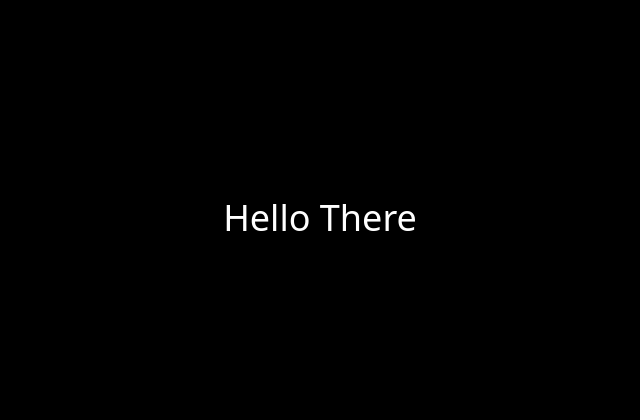
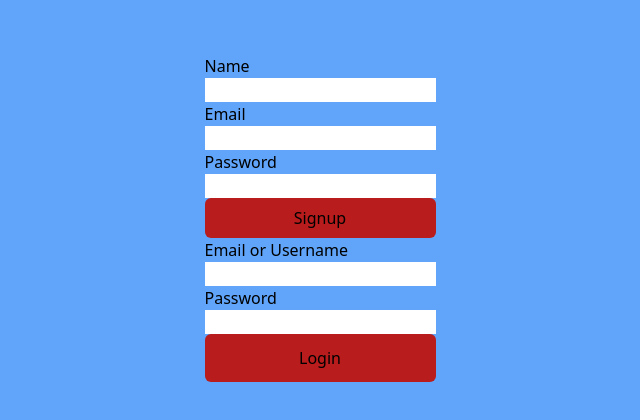
Before and after one commit to Peer-Tutoring/peer-tutoring, a Next.js app in the folder frontend/: page / in a window 1280 px wide. Shown: the part 182-602 px from the top of the page, without its empty margins (320-960 px from the left). Built offline with nearby package versions, Linux system fonts and the light colour scheme.

Commit message:
render signup and login components

```diff
--- a/frontend/src/app/page.tsx
+++ b/frontend/src/app/page.tsx
@@ -1,9 +1,13 @@
+import Login from "@/components/Login";
+import Signup from "@/components/Signup";
 import Title from "@components/Title";
 
 export default function Home() {
   return (
-    <main className="flex min-h-screen items-center justify-center bg-black">
-      <Title />
+    <main className="flex min-h-screen flex-col items-center justify-center bg-blue-400">
+      {/* <Title /> */}
+      <Signup />
+      <Login />
     </main>
   );
 }
```
